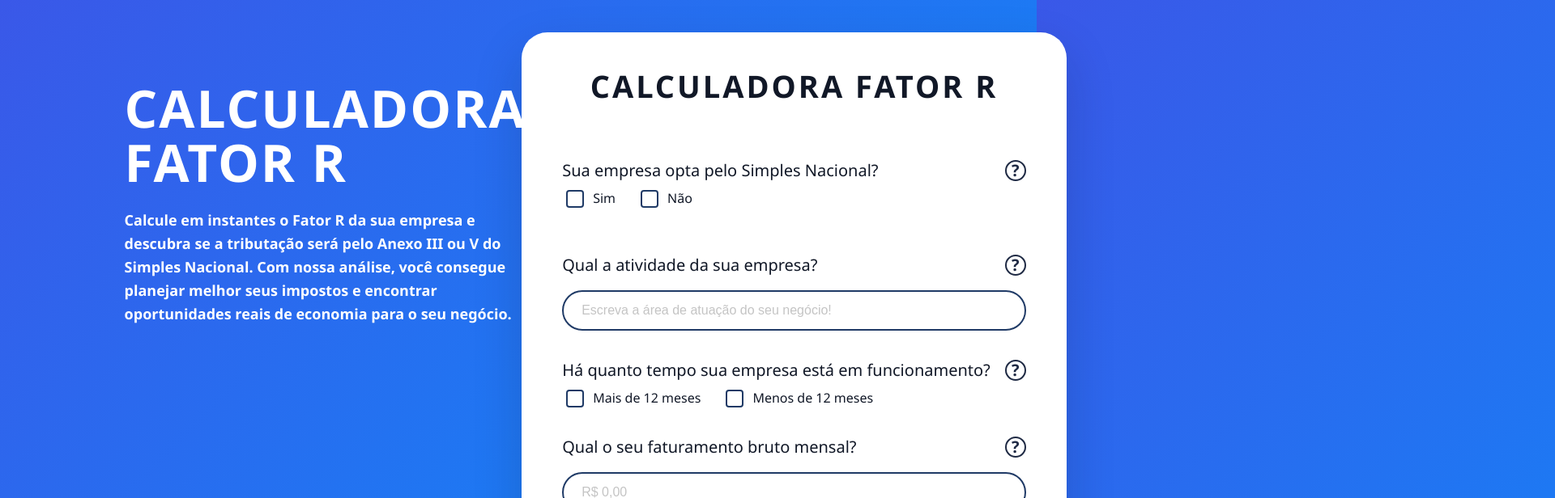
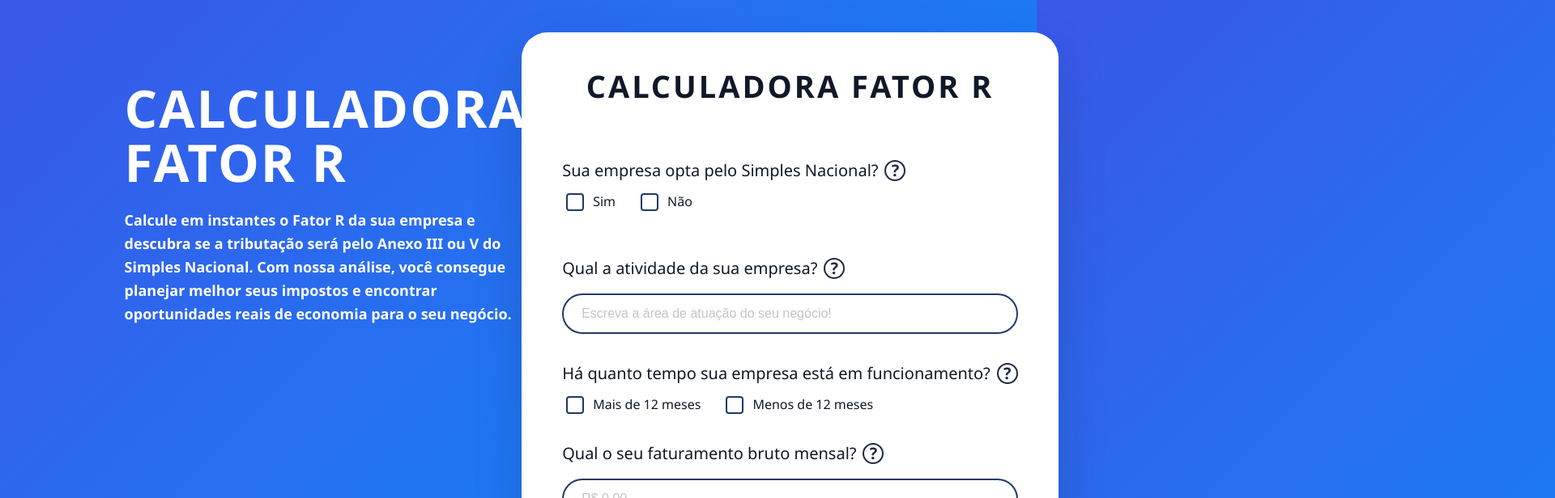
Before and after one commit to thiagoreis1986/fator-r, a React (Vite) app: page / in a window 1280 px wide. Shown: the top 616 px of the page at 81% size, 1920 px wide, since content can reach past the window. Built offline with nearby package versions, Linux system fonts and the light colour scheme.

Commit message:
Vercel70

```diff
--- a/src/FatorRCalculator.jsx
+++ b/src/FatorRCalculator.jsx
@@ -615,7 +615,7 @@
 
                 {/* Tempo de funcionamento */}
                 <section className="fr-question">
-                  <h3 className="fr-label">
+                  <h3 className="fr-label fr-label-nowrap">
                     Há quanto tempo sua empresa está em funcionamento?
                       <span className="fr-help" aria-describedby="hint-tempo">
                       <span className="fr-help-icon">?</span>
--- a/src/index.css
+++ b/src/index.css
@@ -123,17 +123,15 @@
   color: var(--fr-text-dark);
 }
 
-/* Garante que a pergunta e o ícone (?) fiquem sempre na mesma linha */
-.fr-label {
-  display: flex;
-  align-items: center;
-  justify-content: space-between;
+/* Para manter a pergunta do tempo + ? em uma única linha no desktop */
+.fr-label-nowrap {
   white-space: nowrap;
-  width: 100%;
-  gap: 10px;
 }
 
-
+/* rótulos padrão das perguntas */
+.fr-label {
+  display: inline-block;
+}
 
 .fr-options-row {
   display: flex;
```
